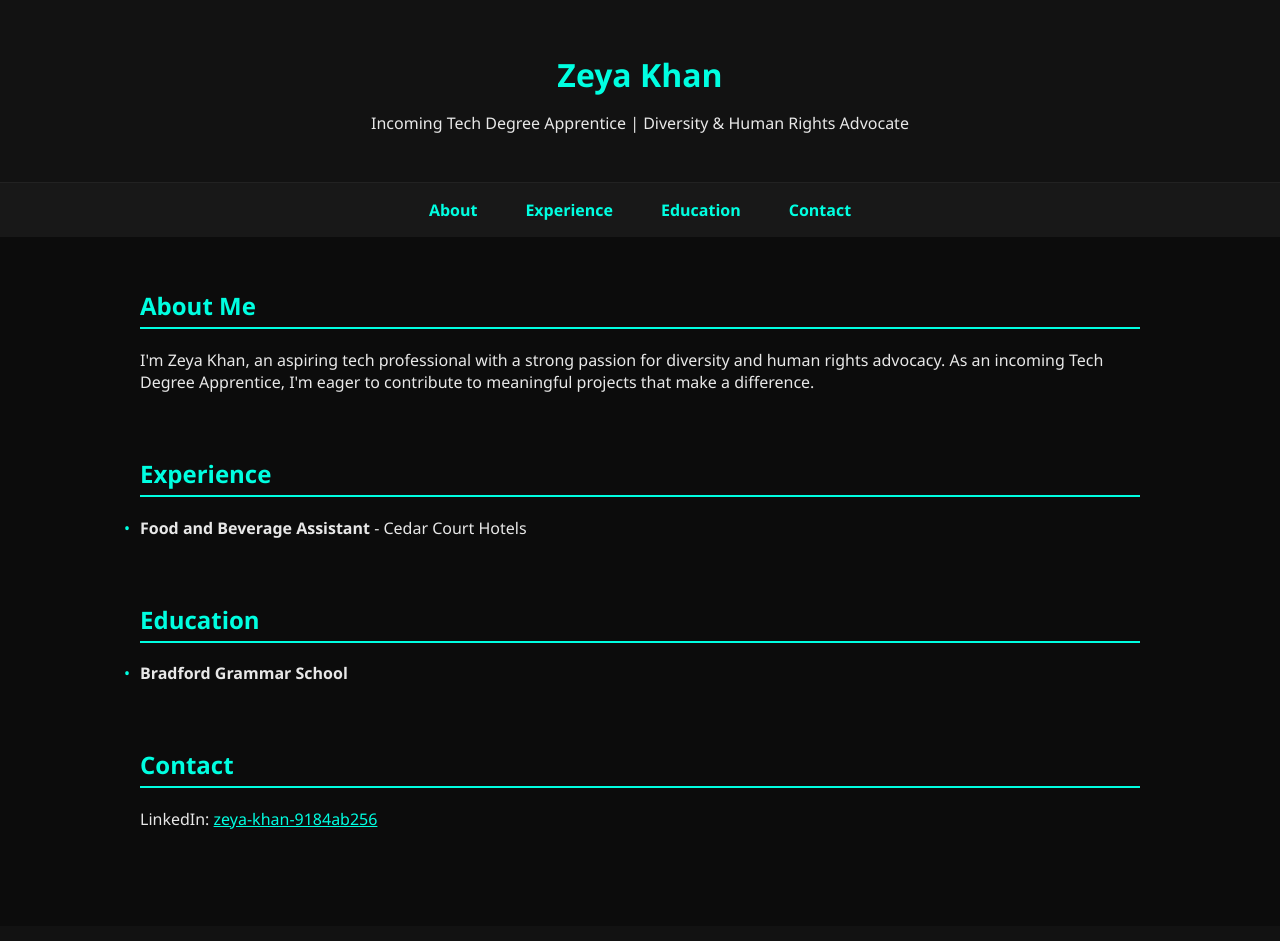
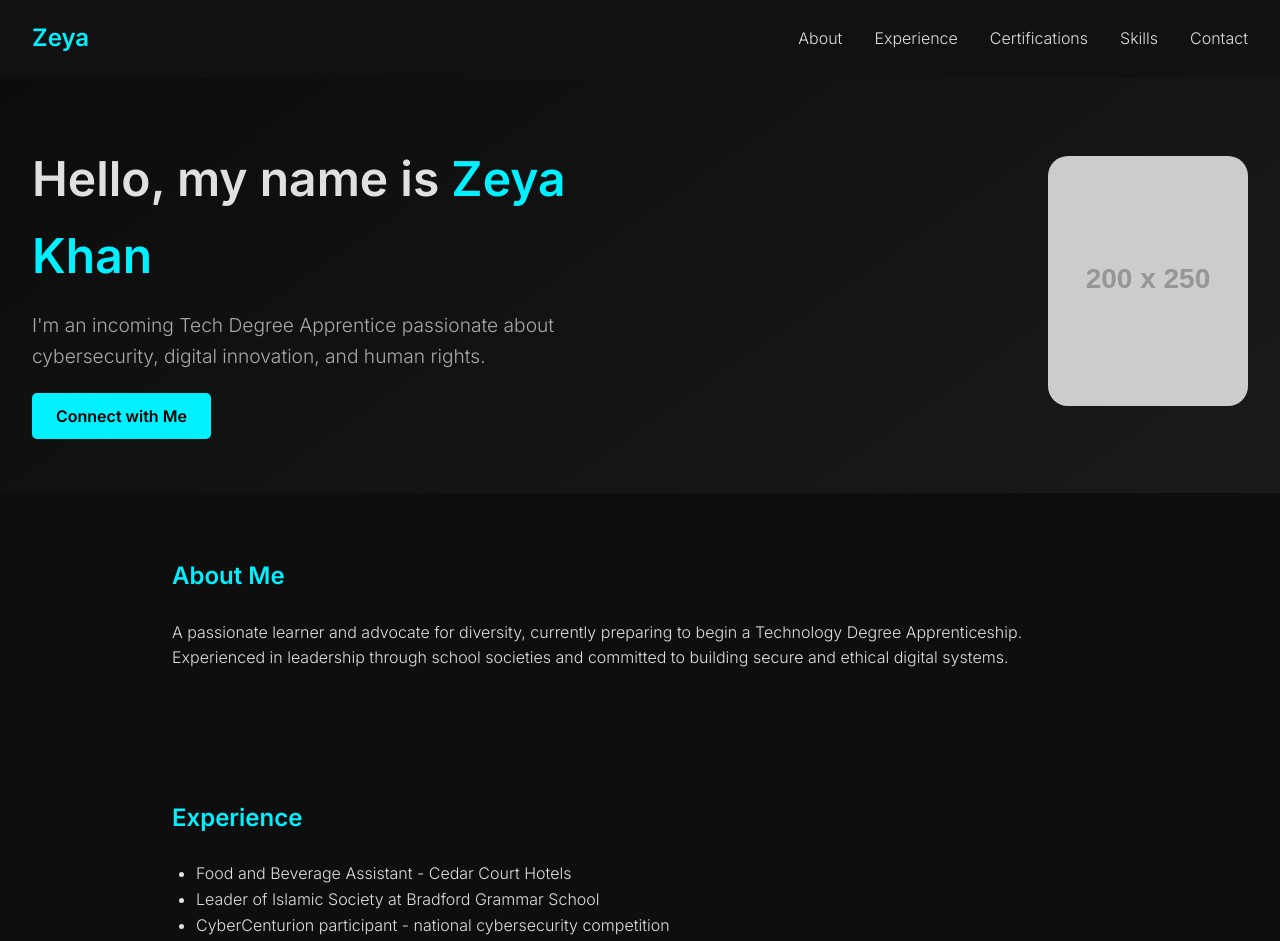
Before and after one commit to Z-khxn/Portfolio, a plain HTML site: page index2.html in a window 1280 px wide. Shown: the top 941 px of the page. Drawn offline with Linux system fonts and the light colour scheme; placeholder pictures from the web are drawn by us.

Commit message:
Update index2.html

```diff
--- a/index2.html
+++ b/index2.html
@@ -1,137 +1,175 @@
 <!DOCTYPE html>
 <html lang="en">
 <head>
-  <meta charset="UTF-8" />
-  <meta name="viewport" content="width=device-width, initial-scale=1.0" />
-  <title>Zeya Khan | Portfolio</title>
+  <meta charset="UTF-8">
+  <meta name="viewport" content="width=device-width, initial-scale=1.0">
+  <title>Zeya Khan | Cybersecurity Portfolio</title>
+  <link href="https://fonts.googleapis.com/css2?family=Inter:wght@300;600&display=swap" rel="stylesheet">
   <style>
+    * {
+      margin: 0;
+      padding: 0;
+      box-sizing: border-box;
+    }
     body {
-      margin: 0;
-      font-family: 'Segoe UI', sans-serif;
-      background-color: #0c0c0c;
-      color: #e8e8e8;
-      scroll-behavior: smooth;
-    }
-    header {
-      background-color: #121212;
-      padding: 2rem;
-      text-align: center;
-      border-bottom: 1px solid #222;
-    }
-    header h1 {
-      color: #00ffe1;
-      margin-bottom: 0.5rem;
+      font-family: 'Inter', sans-serif;
+      background-color: #0e0e0e;
+      color: #e0e0e0;
+      line-height: 1.6;
     }
     nav {
-      background: #181818;
       display: flex;
-      justify-content: center;
-      padding: 1rem;
+      justify-content: space-between;
+      align-items: center;
+      background-color: #111;
+      padding: 1.2rem 2rem;
       position: sticky;
       top: 0;
-      z-index: 1000;
+      z-index: 100;
     }
-    nav a {
-      margin: 0 1.5rem;
-      color: #00ffe1;
+    nav .logo {
+      font-size: 1.5rem;
+      font-weight: 600;
+      color: #00f0ff;
+    }
+    nav ul {
+      list-style: none;
+      display: flex;
+      gap: 2rem;
+    }
+    nav ul li a {
+      text-decoration: none;
+      color: #e0e0e0;
+      font-weight: 500;
+      transition: color 0.3s;
+    }
+    nav ul li a:hover {
+      color: #00f0ff;
+    }
+    .hero {
+      display: flex;
+      justify-content: space-between;
+      align-items: center;
+      padding: 4rem 2rem;
+      background: linear-gradient(145deg, #0c0c0c, #1a1a1a);
+    }
+    .hero-text {
+      max-width: 600px;
+    }
+    .hero-text h1 {
+      font-size: 3rem;
+      font-weight: 600;
+      margin-bottom: 1rem;
+    }
+    .hero-text p {
+      font-size: 1.2rem;
+      margin-bottom: 2rem;
+      color: #aaa;
+    }
+    .hero-text .cta {
+      background-color: #00f0ff;
+      color: #000;
+      padding: 0.8rem 1.5rem;
+      border-radius: 5px;
       text-decoration: none;
       font-weight: bold;
-      transition: color 0.3s ease;
+      transition: background 0.3s;
     }
-    nav a:hover {
-      color: #ffffff;
+    .hero-text .cta:hover {
+      background-color: #00c7d4;
     }
-    main {
+    .section {
+      padding: 4rem 2rem;
       max-width: 1000px;
-      margin: 0 auto;
+      margin: auto;
+    }
+    .section h2 {
+      color: #00f0ff;
+      margin-bottom: 1.5rem;
+    }
+    .section ul {
+      list-style-type: disc;
+      padding-left: 1.5rem;
+    }
+    footer {
+      text-align: center;
       padding: 2rem;
-    }
-    section {
-      margin-bottom: 4rem;
-      opacity: 0;
-      transform: translateY(20px);
-      animation: fadeInUp 1s forwards;
-    }
-    section:nth-child(odd) {
-      animation-delay: 0.3s;
-    }
-    section:nth-child(even) {
-      animation-delay: 0.6s;
+      background-color: #111;
+      color: #888;
     }
     @keyframes fadeInUp {
-      to {
-        opacity: 1;
-        transform: translateY(0);
+      from { opacity: 0; transform: translateY(20px); }
+      to { opacity: 1; transform: translateY(0); }
     }
-    }
-    h2 {
-      color: #00ffe1;
-      border-bottom: 2px solid #00ffe1;
-      padding-bottom: 0.3rem;
-    }
-    ul {
-      list-style: none;
-      padding-left: 0;
-    }
-    ul li::before {
-      content: "\2022";
-      color: #00ffe1;
-      display: inline-block;
-      width: 1em;
-      margin-left: -1em;
-    }
-    footer {
-      background: #121212;
-      text-align: center;
-      padding: 1rem;
-      font-size: 0.9rem;
-      color: #888;
-    }
-    a {
-      color: #00ffe1;
+    .animated {
+      animation: fadeInUp 1s ease-out;
     }
   </style>
 </head>
 <body>
-  <header>
-    <h1>Zeya Khan</h1>
-    <p>Incoming Tech Degree Apprentice | Diversity & Human Rights Advocate</p>
-  </header>
-
   <nav>
-    <a href="#about">About</a>
-    <a href="#experience">Experience</a>
-    <a href="#education">Education</a>
-    <a href="#contact">Contact</a>
+    <div class="logo">Zeya</div>
+    <ul>
+      <li><a href="#about">About</a></li>
+      <li><a href="#experience">Experience</a></li>
+      <li><a href="#certifications">Certifications</a></li>
+      <li><a href="#skills">Skills</a></li>
+      <li><a href="#contact">Contact</a></li>
+    </ul>
   </nav>
 
-  <main>
-    <section id="about">
+  <section class="hero">
+    <div class="hero-text animated">
+      <h1>Hello, my name is <span style="color: #00f0ff;">Zeya Khan</span></h1>
+      <p>I'm an incoming Tech Degree Apprentice passionate about cybersecurity, digital innovation, and human rights.</p>
+      <a class="cta" href="#contact">Connect with Me</a>
+    </div>
+    <div>
+      <img src="https://via.placeholder.com/200x250.png?text=Zeya+Khan" alt="Zeya Khan" style="border-radius: 20px;">
+    </div>
+  </section>
+
+  <section class="section animated" id="about">
     <h2>About Me</h2>
     <p>
-        I'm Zeya Khan, an aspiring tech professional with a strong passion for diversity and human rights advocacy. As an incoming Tech Degree Apprentice, I'm eager to contribute to meaningful projects that make a difference.
+      A passionate learner and advocate for diversity, currently preparing to begin a Technology Degree Apprenticeship.
+      Experienced in leadership through school societies and committed to building secure and ethical digital systems.
     </p>
   </section>
 
-    <section id="experience">
+  <section class="section animated" id="experience">
     <h2>Experience</h2>
     <ul>
-        <li><strong>Food and Beverage Assistant</strong> - Cedar Court Hotels</li>
+      <li>Food and Beverage Assistant - Cedar Court Hotels</li>
+      <li>Leader of Islamic Society at Bradford Grammar School</li>
+      <li>CyberCenturion participant - national cybersecurity competition</li>
     </ul>
   </section>
 
-    <section id="education">
-      <h2>Education</h2>
+  <section class="section animated" id="certifications">
+    <h2>Certifications</h2>
     <ul>
-        <li><strong>Bradford Grammar School</strong></li>
+      <li>Lean Six Sigma Green Belt</li>
+      <li>TryHackMe (50+ rooms completed)</li>
+      <li>CyberCenturion Training Certificates</li>
     </ul>
   </section>
 
-    <section id="contact">
-      <h2>Contact</h2>
-      <p>LinkedIn: <a href="https://www.linkedin.com/in/zeya-khan-9184ab256/" target="_blank">zeya-khan-9184ab256</a></p>
+  <section class="section animated" id="skills">
+    <h2>Skills</h2>
+    <ul>
+      <li>Cybersecurity & Ethical Hacking</li>
+      <li>Python & HTML/CSS</li>
+      <li>Public Speaking & Leadership</li>
+      <li>Incident Response & SOC Awareness</li>
+    </ul>
   </section>
-  </main>
+
+  <section class="section animated" id="contact">
+    <h2>Contact Me</h2>
+    <p>📧 Email: zekhan@example.com</p>
+    <p>🔗 LinkedIn: <a href="https://www.linkedin.com/in/zeya-khan-9184ab256/" target="_blank">zeya-khan-9184ab256</a></p>
+  </section>
 
   <footer>
     <p>&copy; 2025 Zeya Khan. All rights reserved.</p>
```
Lines whose indentation alone changed are shown as unchanged.
